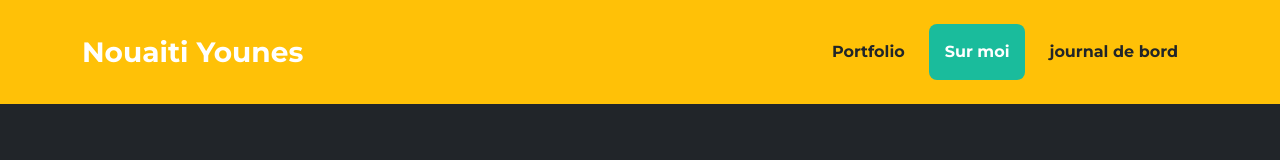
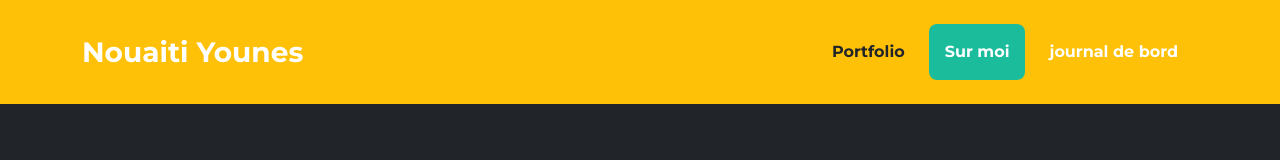
Before and after one commit to NayleSW/portfolioNouaitiYounes, a plain HTML site: page index.html in a window 1280 px wide. Shown: the top 160 px of the page. Drawn offline with nearby package versions, Linux system fonts and the light colour scheme.

Commit message:
Update index.html

```diff
--- a/index.html
+++ b/index.html
@@ -38,8 +38,8 @@
                     <ul class="navbar-nav ms-auto">
                         <li class="nav-item mx-0 mx-lg-1"><a class="nav-link py-3 px-0 px-lg-3 rounded text-body" href="#portfolio">Portfolio</a></li>
                         <li class="nav-item mx-0 mx-lg-1"><a class="nav-link py-3 px-0 px-lg-3 rounded text-white" href="#about">Sur moi</a></li>
-			    <li class="nav-item mx-0 mx-lg-1"><a class="nav-link py-3 px-0 px-lg-3 rounded text-body" href="https://docs.google.com/document/d/1J_2sJzrE0aUGNlrAnthgMxehZ_FVwYRUiIoUhebXuMY/edit?usp=sharing">journal de bord</a></li>
-                    </ul>
+			<li class="nav-item mx-0 mx-lg-1"><a class="nav-link py-3 px-0 px-lg-3 rounded text-white" href="https://docs.google.com/document/d/1J_2sJzrE0aUGNlrAnthgMxehZ_FVwYRUiIoUhebXuMY/edit?usp=sharing">journal de bord</a></li>
+		    </ul>
                 </div>
             </div>
         </nav>
```
